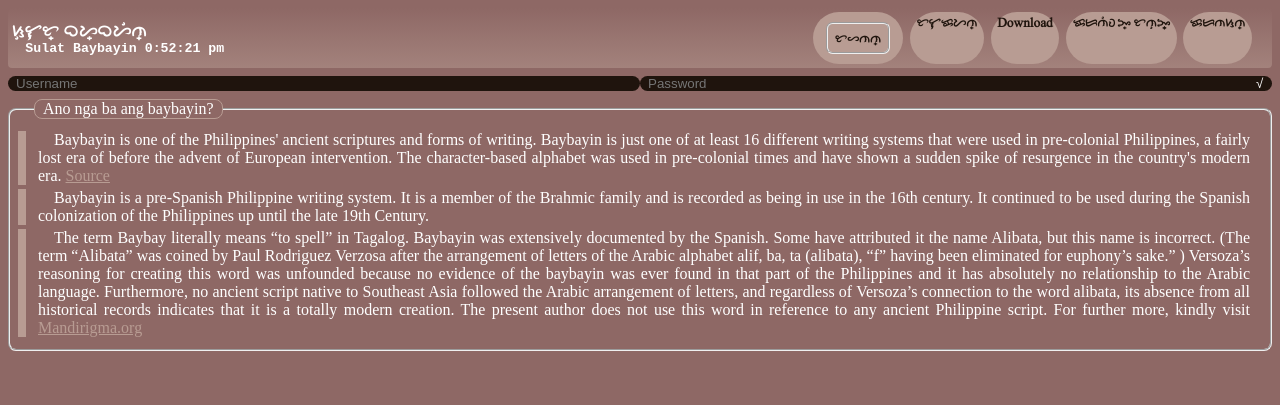
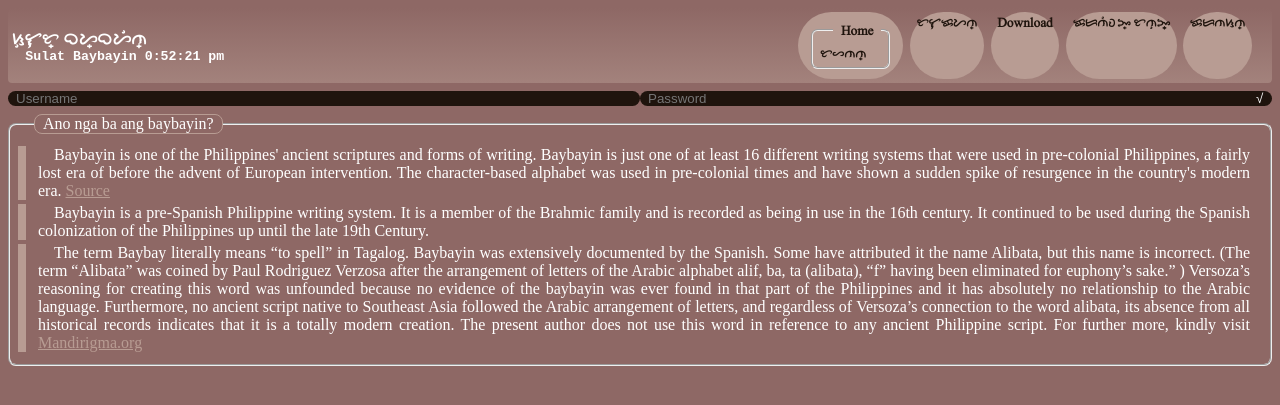
Before and after one commit to RyannKim327/SulatBaybayin-Website, a PHP site: page / in a window 1280 px wide. Shown: the top 405 px of the page. Run offline with PHP 8.4, Linux system fonts and the light colour scheme; some libraries are stand-ins or nearby versions.

Commit message:
9/6/2023 2:52:15 PM

```diff
--- a/index.php
+++ b/index.php
@@ -25,7 +25,7 @@
 				<ul>
 					<li id="index" title="Home">
 						<fieldset>
-
+							<legend>Home</legend>
 							ᜆᜑᜈᜈ᜔
 						</fieldset>
 					</li>
```
